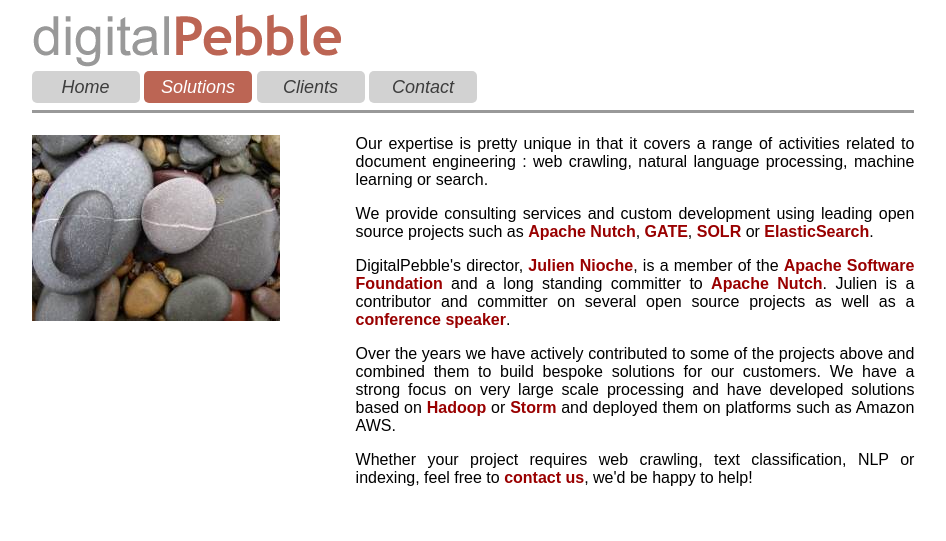
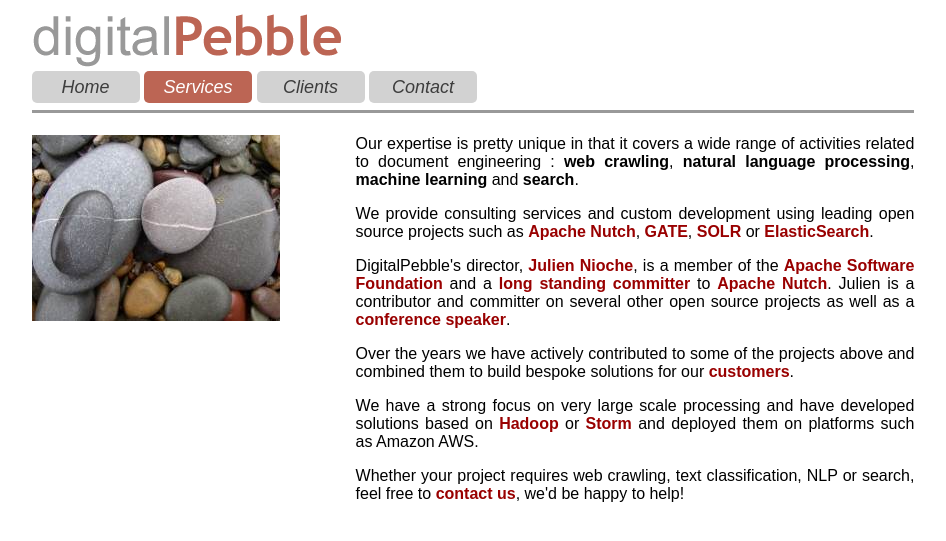
Before and after one commit to DigitalPebble/digitalpebble.github.io, a Jekyll site: the page built from solutions.html, in a window 1280 px wide. Shown: the top 541 px of the page, without its empty margins (167-1113 px from the left). Built offline with Jekyll 4.4.1, drawn with Linux system fonts in a browser that asks for light colours.

Commit message:
Renamed menu item solutions into services + minor changes

```diff
--- a/_includes/menu.html
+++ b/_includes/menu.html
@@ -18,7 +18,7 @@
               <td><a href="solutions.html"
               {% if page.slug == "solutions" %} class="menu active"
               {% else %} class="menu"
-              {% endif %}>Solutions</a></td>
+              {% endif %}>Services</a></td>
               </a></td>
               <td>&nbsp;</td>
              <td><a href="references.html"
--- a/contact.html
+++ b/contact.html
@@ -20,12 +20,12 @@
           <tbody>
             <tr>
               <td align="left"><img
-                alt="" src="img/group.gif" width="16" height="16"> Follow our news on : <a
+                alt="" src="img/group.gif" width="16" height="16"> News : <a
                 href="http://groups.google.com/group/digitalpebble">http://groups.google.com/group/digitalpebble</a> </td>
             </tr>
             <tr>
               <td align="left"><img
-                alt="" src="http://www.blogger.com/favicon.ico" width="16" height="16"> Our blog : <a
+                alt="" src="http://www.blogger.com/favicon.ico" width="16" height="16"> Blog : <a
                 href="http://digitalpebble.blogspot.com/">http://digitalpebble.blogspot.com/</a> </td>
             </tr>
             <tr>
--- a/solutions.html
+++ b/solutions.html
@@ -3,16 +3,16 @@
 slug: solutions
 img: img/small2b2.jpg
 ---
-		<p class="aligned">Our expertise is pretty unique in that it covers a range of activities related to document engineering : web crawling, natural language processing, machine learning or search.</p>
+		<p class="aligned">Our expertise is pretty unique in that it covers a wide range of activities related to document engineering : <span class="concept">web crawling</span>, <span class="concept">natural language processing</span>, <span class="concept">machine learning</span> and <span class="concept">search</span>.</p>
 
 		<p class="aligned">We provide consulting services and custom development using leading open source projects such as <a href="http://nutch.apache.org/">Apache Nutch</a>, <a href="https://gate.ac.uk/">GATE</a>, <a href="http://lucene.apache.org/solr/">SOLR</a> or <a href="https://www.elastic.co/products/elasticsearch">ElasticSearch</a>. </p>
 
-		<p class="aligned">DigitalPebble's director, <a href="http://uk.linkedin.com/pub/julien-nioche/3/b45/4b7/">Julien Nioche</a>, is a member of the <a href="http://apache.org/">Apache Software Foundation</a> and a long standing committer to <a href="http://nutch.apache.org/">Apache Nutch</a>. Julien is a contributor and committer on several open source projects as well as a <a href="https://www.youtube.com/playlist?list=PLE-ONLMXSmgKxB7tslS2xPFM_ZeJzsH3x">conference speaker</a>.</p>
+		<p class="aligned">DigitalPebble's director, <a href="http://uk.linkedin.com/pub/julien-nioche/3/b45/4b7/">Julien Nioche</a>, is a member of the <a href="http://apache.org/">Apache Software Foundation</a> and a <a href="https://github.com/apache/nutch/commits/master?author=jnioche">long standing committer</a> to <a href="http://nutch.apache.org/">Apache Nutch</a>. Julien is a contributor and committer on several other open source projects as well as a <a href="https://www.youtube.com/playlist?list=PLE-ONLMXSmgKxB7tslS2xPFM_ZeJzsH3x">conference speaker</a>.</p>
 
-		<p class="aligned">Over the years we have actively contributed to some of the projects above and combined them to build bespoke solutions for our customers.
+		<p class="aligned">Over the years we have actively contributed to some of the projects above and combined them to build bespoke solutions for our <a href="references.html">customers</a>. </p>
 
-        We have a strong focus on  very large scale processing and have developed solutions based on <a
+        <p class="aligned">We have a strong focus on very large scale processing and have developed solutions based on <a
         href="http://hadoop.apache.org/">Hadoop</a> or <a
         href="http://storm.apache.org/">Storm</a> and deployed them on platforms such as Amazon AWS.</p>
 
-		<p class="aligned">Whether your project requires web crawling, text classification, NLP or indexing, feel free to <a href="contact.html">contact us</a>, we'd be happy to help!</p>
+		<p class="aligned">Whether your project requires web crawling, text classification, NLP or search, feel free to <a href="contact.html">contact us</a>, we'd be happy to help!</p>
```
